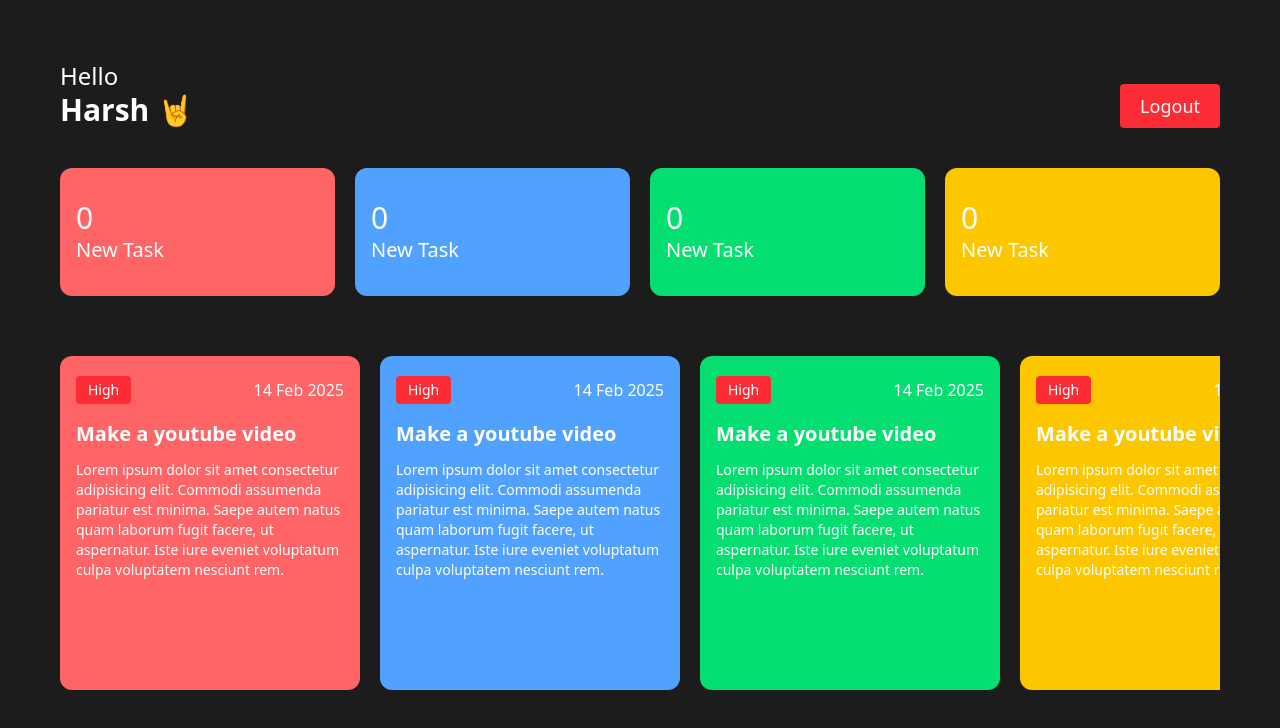
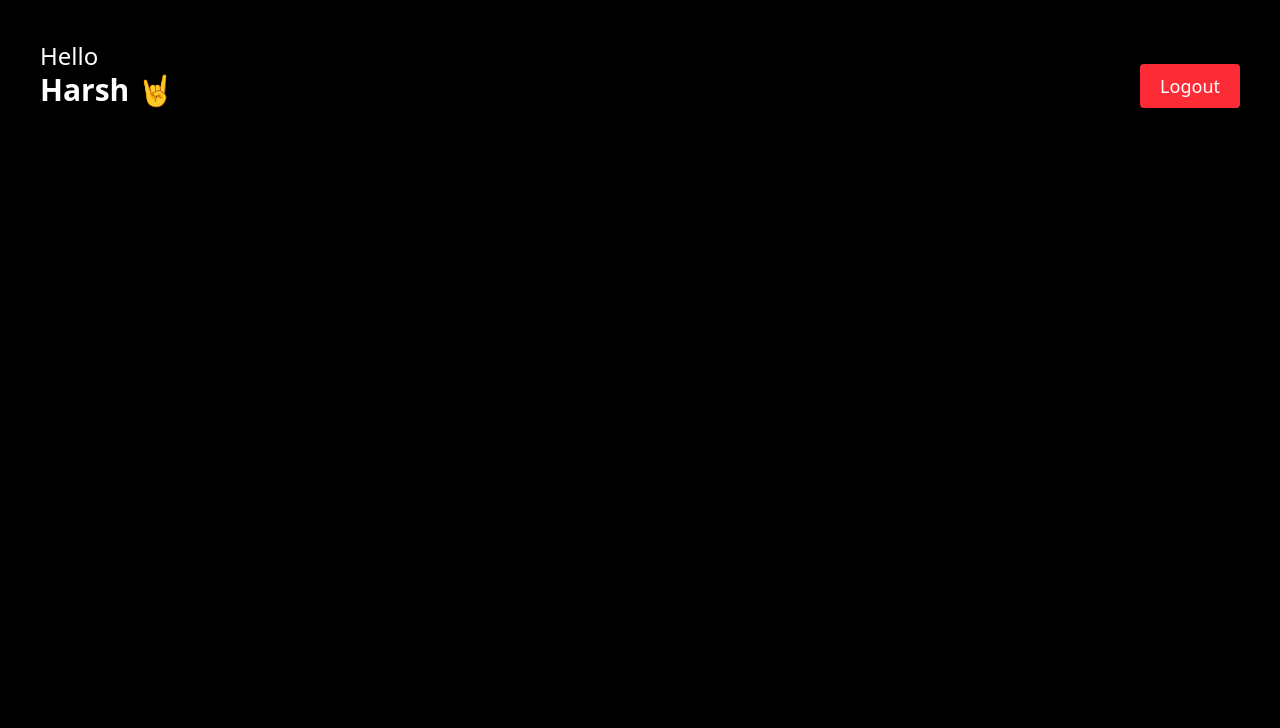
Before and after one commit to HarshNagpal07/EMS, a React (Vite) app: page / in a window 1280 px wide. Shown: the top 728 px of the page. Built offline with nearby package versions, Linux system fonts and the light colour scheme.

Commit message:
Admin Dashboard start

```diff
--- a/src/App.jsx
+++ b/src/App.jsx
@@ -1,12 +1,14 @@
 import React from 'react'
 import Login from './components/Auth/Login'
 import EmployeeDashboard from './components/Dashboard/EmployeeDashboard'
+import AdminDashboard from './components/Dashboard/AdminDashboard'
 
 const App = () => {
   return (
     <>
     {/* <Login/> */}
-    <EmployeeDashboard/>
+    {/* <EmployeeDashboard/> */}
+    <AdminDashboard/>
     </>
   )
 }
--- a/src/components/Dashboard/AdminDashboard.jsx
+++ b/src/components/Dashboard/AdminDashboard.jsx
@@ -0,0 +1,12 @@
+import React from 'react'
+import Header from '../Other/Header'
+
+const AdminDashboard = () => {
+  return (
+    <div className='h-screen w-full p-10'>
+        <Header/>
+    </div>
+  )
+}
+
+export default AdminDashboard
```
